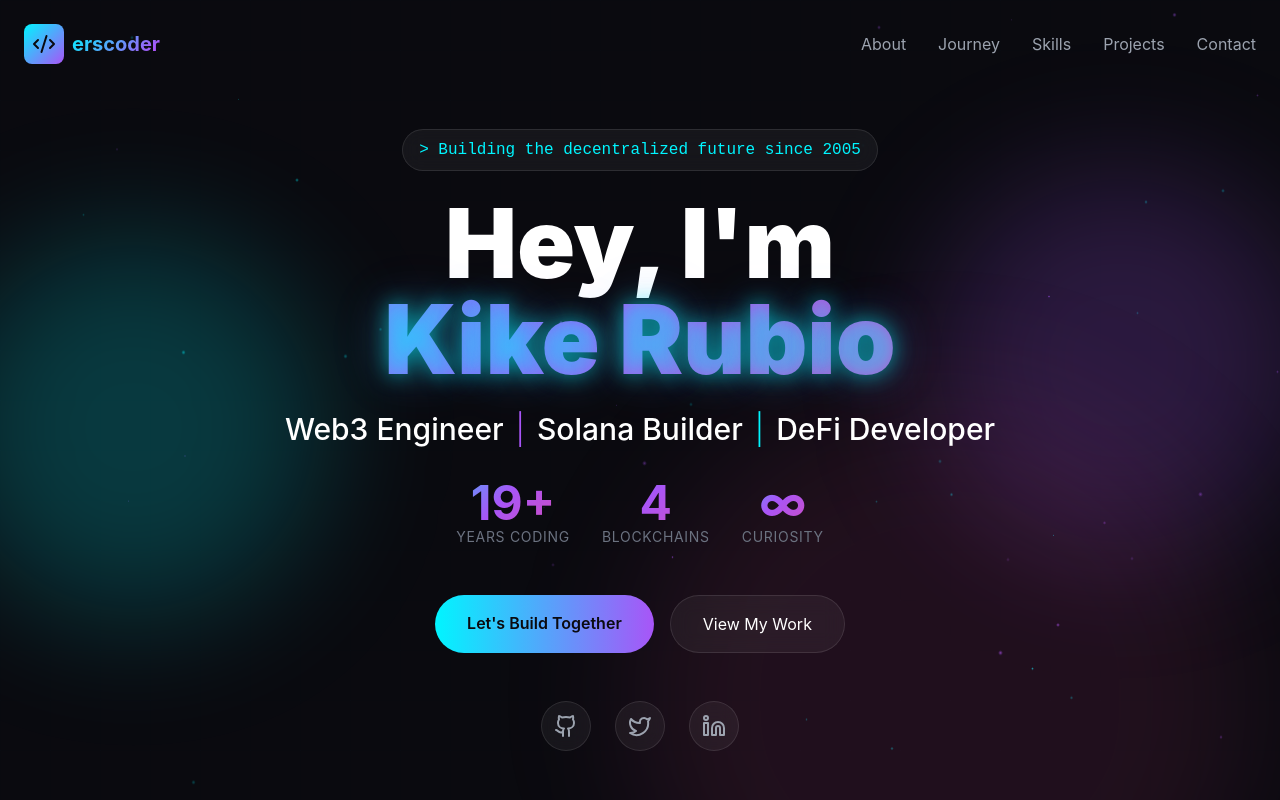
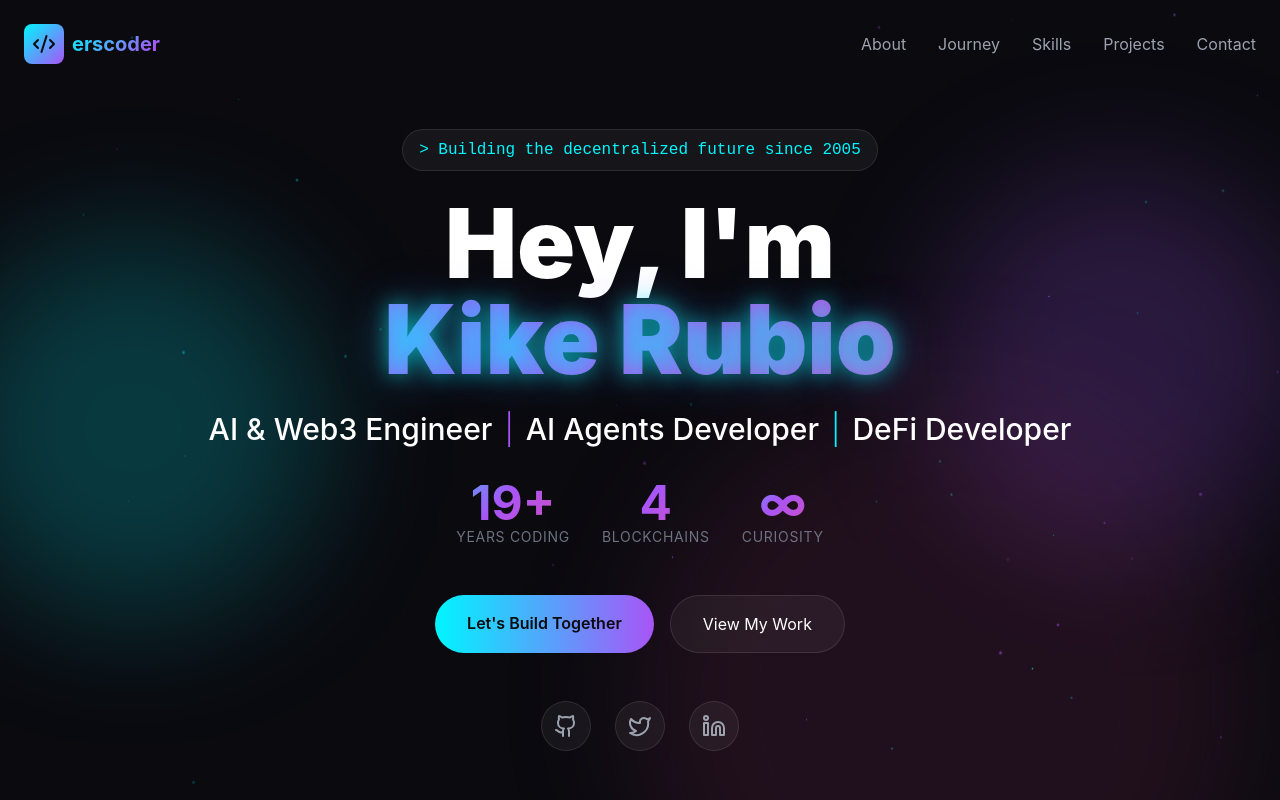
Before and after one commit to erscoder/erscoder.com, a Next.js app: page / in a window 1280 px wide. Shown: the top 800 px of the page. Built offline with nearby package versions, Linux system fonts and the light colour scheme.

Commit message:
feat: update hero tagline - AI & Web3 Engineer | AI Agents Developer | DeFi Developer

```diff
--- a/components/Hero.tsx
+++ b/components/Hero.tsx
@@ -82,9 +82,9 @@ export default function Hero() {
             animate={{ opacity: 1 }}
             transition={{ delay: 0.5 }}
           >
-            <span className="text-white font-medium">Web3 Engineer</span>
+            <span className="text-white font-medium">AI & Web3 Engineer</span>
             <span className="mx-3 text-cyber-purple">|</span>
-            <span className="text-white font-medium">Solana Builder</span>
+            <span className="text-white font-medium">AI Agents Developer</span>
             <span className="mx-3 text-cyber-cyan">|</span>
             <span className="text-white font-medium">DeFi Developer</span>
           </motion.div>
```
